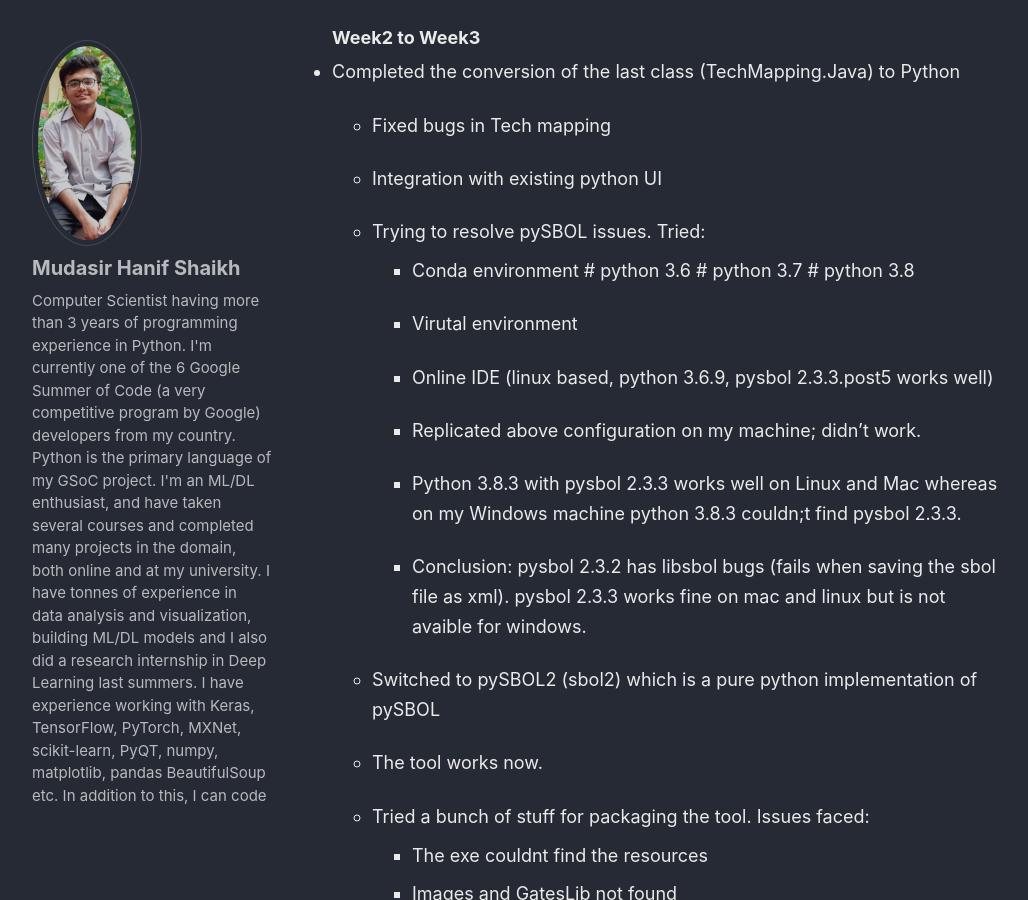
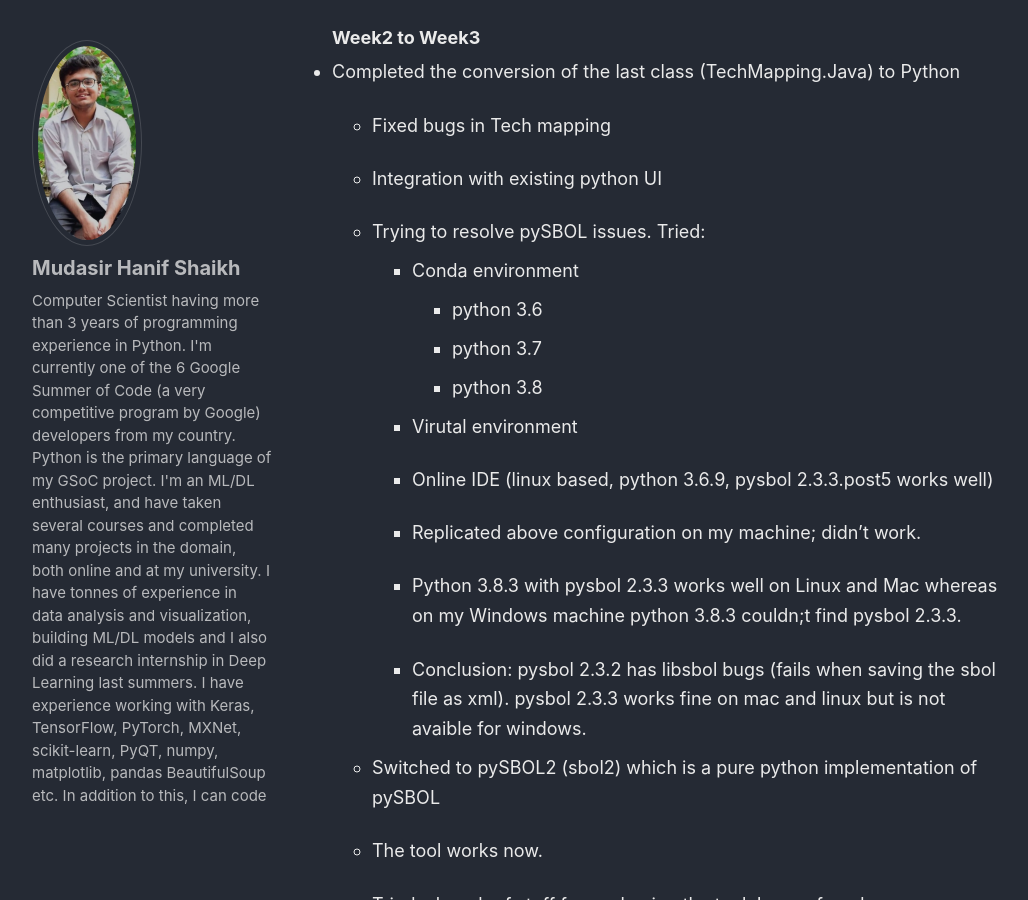
Before and after one commit to ms03831/GSoC-20, a Jekyll site: the page built from _posts/2020-06-17-milestone-1-conversion-java-python.md, in a window 1280 px wide and 900 px high, scrolled down 491 px. Shown: the whole window, without its empty margins (6-1034 px from the left). Built offline with Jekyll 4.4.1, drawn with Linux system fonts in a browser that asks for light colours.

```diff
--- a/_posts/2020-06-17-milestone-1-conversion-java-python.md
+++ b/_posts/2020-06-17-milestone-1-conversion-java-python.md
@@ -18,9 +18,9 @@ Welcome to the first blog posts of Mudasir Hanif Shaikh's GSoC journey working w
 
 	- Trying to resolve pySBOL issues. Tried:
 		- Conda environment
-			# python 3.6
-			# python 3.7
-			# python 3.8
+			- python 3.6
+			- python 3.7
+			- python 3.8
 
 		- Virutal environment
 
```
